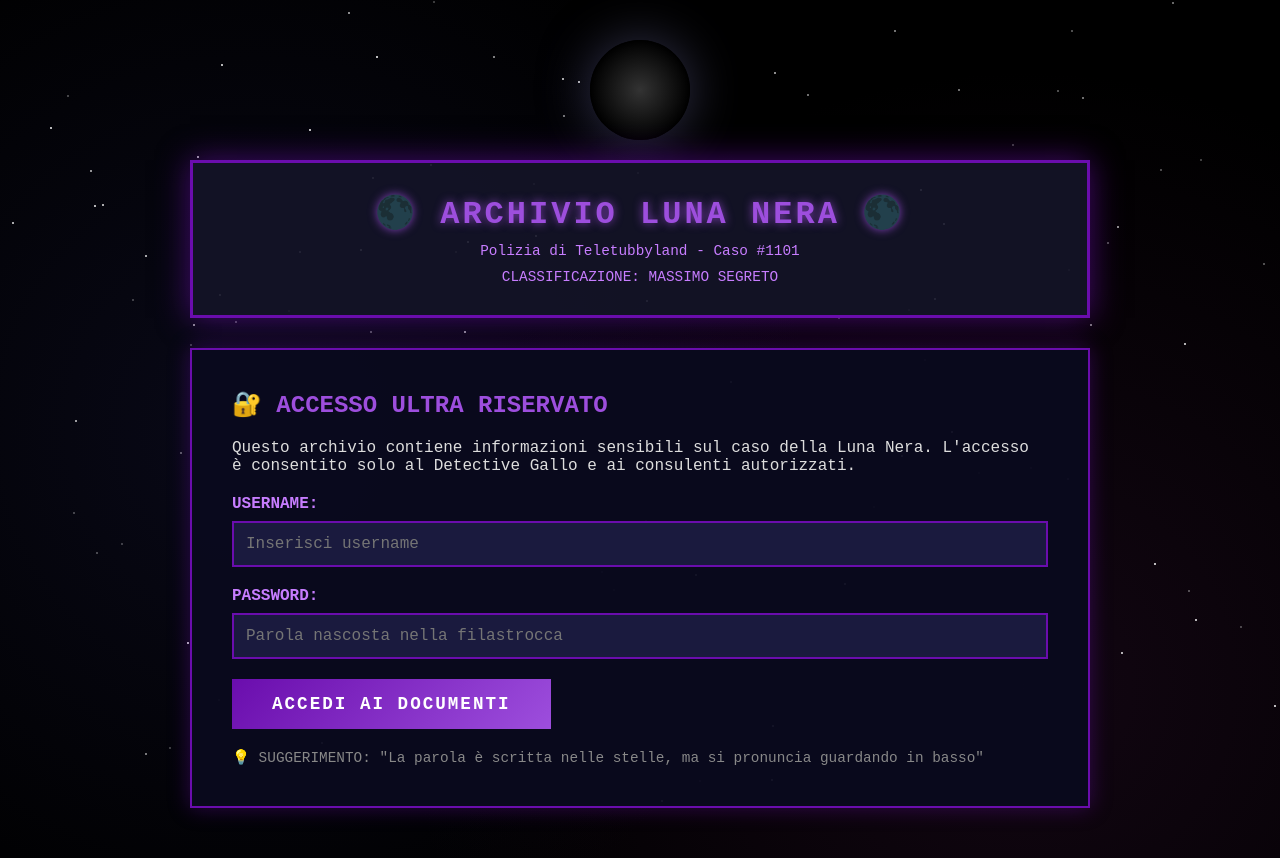
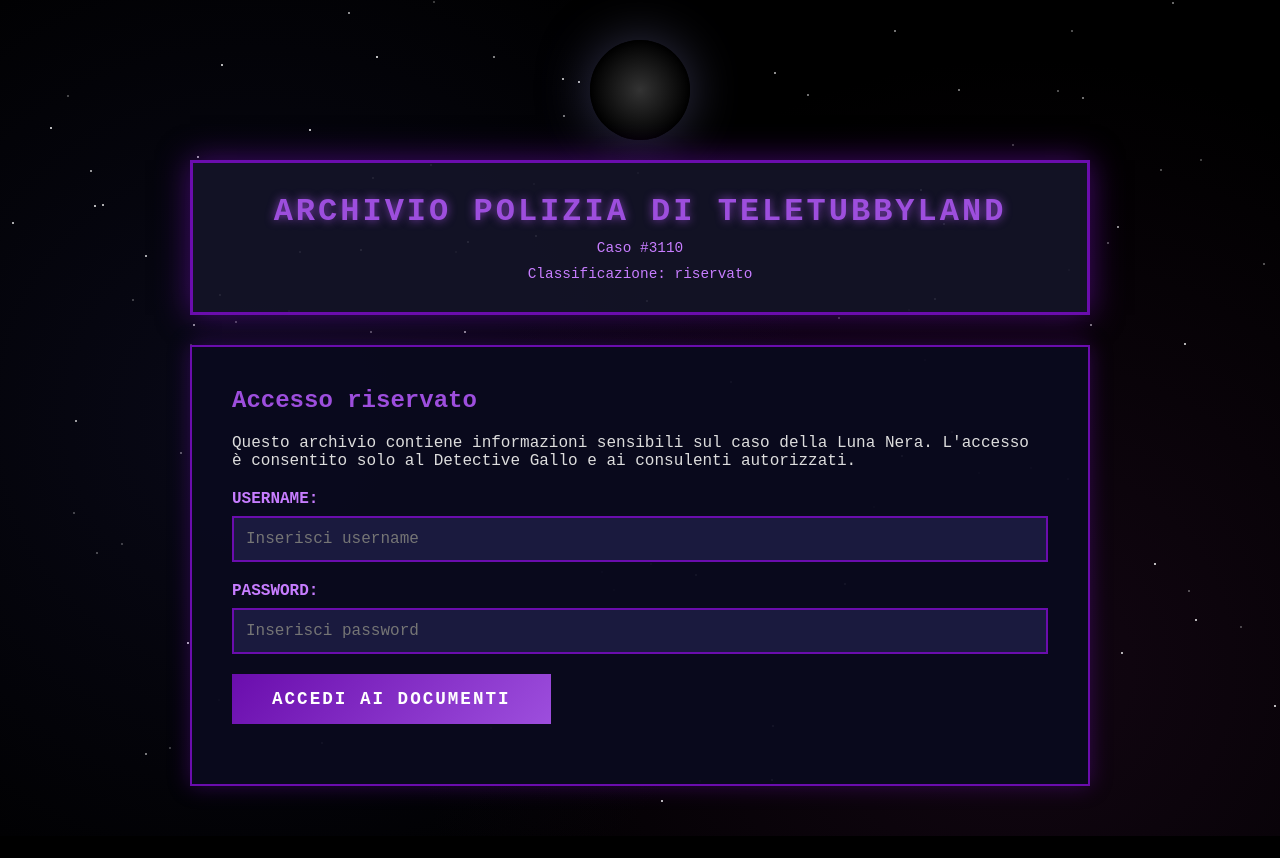
Before and after one commit to martinananno/Teletubby-polizia-, a plain HTML site: page index.html in a window 1280 px wide. After the commit the page ends 836 px from the top, so only its background shows below. Drawn offline with Linux system fonts and the light colour scheme.

Commit message:
aggiornato

```diff
--- a/index.html
+++ b/index.html
@@ -3,7 +3,7 @@
 <head>
     <meta charset="UTF-8">
     <meta name="viewport" content="width=device-width, initial-scale=1.0">
-    <title>Archivio Luna Nera - Polizia Teletubbyland</title>
+    <title>Archivio Polizia Teletubbyland</title>
     <style>
         * {
             margin: 0;
@@ -12,7 +12,7 @@
         }
 
         body {
-            font-family: 'Courier New', monospace;
+            font-family: 'Montserrat', monospace;
             background: #000;
             color: #fff;
             min-height: 100vh;
@@ -244,13 +244,13 @@
         <div class="moon"></div>
 
         <header>
-            <h1>🌑 ARCHIVIO LUNA NERA 🌑</h1>
-            <p class="subtitle">Polizia di Teletubbyland - Caso #1101</p>
-            <p class="subtitle">CLASSIFICAZIONE: MASSIMO SEGRETO</p>
+            <h1> Archivio Polizia di Teletubbyland </h1>
+            <p class="subtitle">Caso #3110</p>
+            <p class="subtitle">Classificazione: riservato</p>
         </header>
 
         <div id="loginSection" class="login-section">
-            <h2>🔐 ACCESSO ULTRA RISERVATO</h2>
+            <h2>Accesso riservato</h2>
             <p style="color: #ddd; margin-bottom: 20px;">
                 Questo archivio contiene informazioni sensibili sul caso della Luna Nera.
                 L'accesso è consentito solo al Detective Gallo e ai consulenti autorizzati.
@@ -263,7 +263,7 @@
 
             <div class="input-group">
                 <label for="password">PASSWORD:</label>
-                <input type="password" id="password" placeholder="Parola nascosta nella filastrocca">
+                <input type="password" id="password" placeholder="Inserisci password">
             </div>
 
             <button class="btn" onclick="login()">ACCEDI AI DOCUMENTI</button>
@@ -273,7 +273,7 @@
             </div>
 
             <p class="timestamp" style="margin-top: 20px;">
-                💡 SUGGERIMENTO: "La parola è scritta nelle stelle, ma si pronuncia guardando in basso"
+
             </p>
         </div>
 
```
